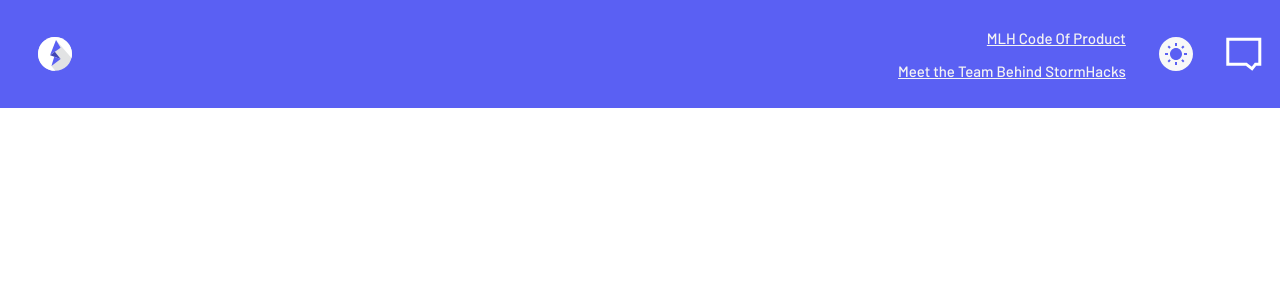
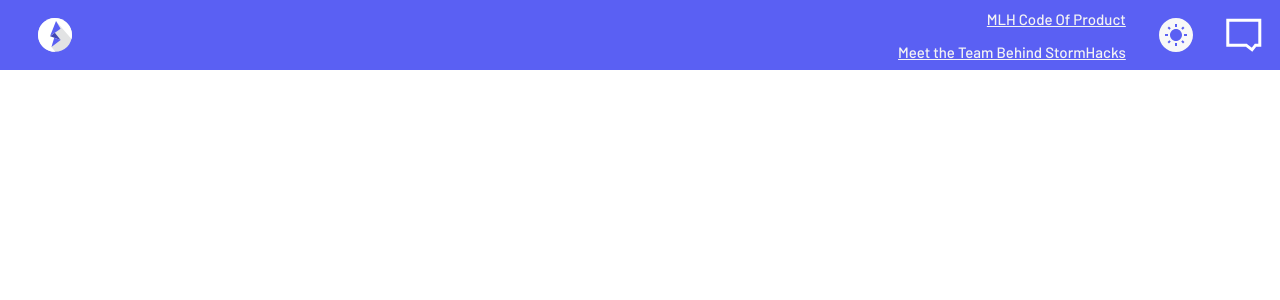
Before and after one commit to sfusurge/z-archived-hackathon, a React (Create React App) app: page / in a window 1280 px wide. Shown: the top 300 px of the page. Built offline with nearby package versions, Linux system fonts and the light colour scheme.

Commit message:
changed to 70 px for height

```diff
--- a/src/css/Footer.module.css
+++ b/src/css/Footer.module.css
@@ -1,6 +1,6 @@
 .container{
     display: flex;
-    height: 108px;
+    height: 70px;
     background-color: var(--color-footer);
     justify-content: space-between;
     align-items: center;
```
